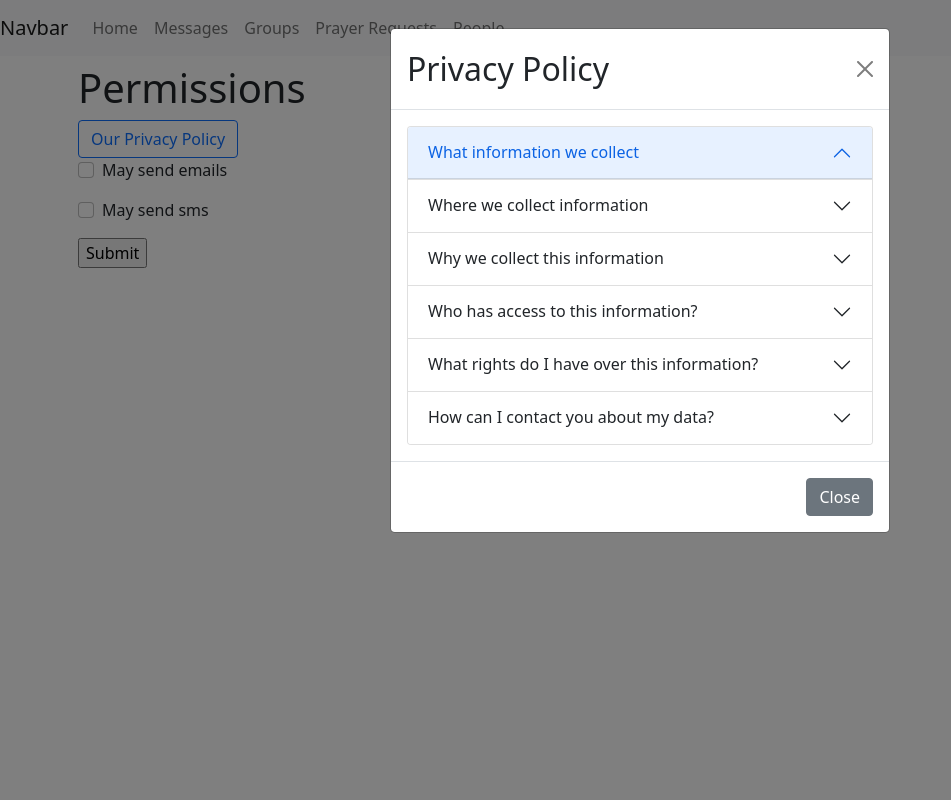
After one commit to bamaham93/FS2020, a Django app: page /prayer/permissions/1 in a window 1280 px wide, after a click on "Our Privacy Policy". The commit adds this page. Shown: the whole page, without its empty margins (0-951 px from the left). Run offline with Django 4.2, Linux system fonts and the light colour scheme; some libraries are stand-ins or nearby versions.

Commit message:
Adding permissions, privacy policy.

```diff
--- a/python_anywhere_website/prayer/forms.py
+++ b/python_anywhere_website/prayer/forms.py
@@ -1,5 +1,5 @@
 from django import forms
-from prayer.models import PrayerGroup, Person, PrayerMessage
+from prayer.models import PrayerGroup, Person, PrayerMessage, Permissions
 
 from crispy_forms.helper import FormHelper
 from crispy_forms.layout import Layout, Div, Submit, HTML, Button, Row, Field
@@ -41,3 +41,13 @@ class NewMessageForm(forms.ModelForm):
             "subject",
             "message",
         ]
+
+class PermissionsForm(forms.ModelForm):
+    """
+    """
+    class Meta:
+        model = Permissions
+        fields = [
+            'may_send_emails',
+            'may_send_sms',
+        ]
--- a/python_anywhere_website/prayer/models.py
+++ b/python_anywhere_website/prayer/models.py
@@ -55,3 +55,9 @@ class PrayerMessage(models.Model):
 
     def __str__(self):
         return f"{self.name}"
+
+
+class Permissions(models.Model):
+    profile = models.OneToOneField(PrayerProfile, on_delete=models.CASCADE)
+    may_send_emails = models.BooleanField()
+    may_send_sms = models.BooleanField()
--- a/python_anywhere_website/prayer/urls.py
+++ b/python_anywhere_website/prayer/urls.py
@@ -14,4 +14,5 @@ urlpatterns = [
     path("prayer-requests", views.prayer_requests, name="prayer_requests"),
     path("people", views.people, name="people"),
     path("delete-person/<person_id>", views.delete_person, name="delete_person"),
+    path('permissions/<int:id>', views.permissions, name="permissions"),
 ]
--- a/python_anywhere_website/prayer/views.py
+++ b/python_anywhere_website/prayer/views.py
@@ -1,6 +1,6 @@
 from django.shortcuts import render, redirect
-from prayer.forms import NewGroupForm, NewPersonForm, NewMessageForm
-from prayer.models import Person, PrayerGroup
+from prayer.forms import NewGroupForm, NewPersonForm, NewMessageForm, PermissionsForm
+from prayer.models import Person, PrayerGroup, PrayerMessage
 from django.contrib import messages
 from django.contrib.auth.decorators import login_required
 
@@ -22,7 +22,8 @@ def new_message(request) -> render:
     Create a new message.
     """
     context = {
-        'form': NewMessageForm()
+        'form': NewMessageForm(),
+        'messages': PrayerMessage.objects.all()  # TODO move to logic/queries.py
     }
     if request.method == "POST":
         form = NewMessageForm(request.POST)
@@ -72,7 +73,7 @@ def delete_group(request, group_id):
     """
     Delete the group with id of group_id.
     """
-    group_ = PrayerGroup.objects.get(id=group_id)
+    group_ = PrayerGroup.objects.get(id=group_id)  # TODO Move to logic/queries.py
     group_.delete()
     messages.success(request, f"You've successfully deleted the {group_.name} group.")
     return redirect("prayer:groups")
@@ -93,7 +94,7 @@ def people(request) -> render:
     """
     context = {
         "new_person_form": NewPersonForm(),
-        "people_list": Person.objects.all(),
+        "people_list": Person.objects.all(),  # TODO Move to logic/queries.py
         # 'messages': get_messages(request)
     }
     if request.method == "POST":
@@ -115,3 +116,8 @@ def delete_person(request, person_id: int) -> redirect:
         request, f"You have successfully deleted {person.first_name} {person.last_name}"
     )
     return redirect("prayer:people")
+
+
+def permissions(request, id):
+    context = {'form': PermissionsForm()}
+    return render(request, 'prayer/permissions.html', context)
--- /dev/null
+++ b/python_anywhere_website/templates/prayer/permissions.html
@@ -0,0 +1,41 @@
+{% extends 'prayer/prayer_base.html' %}
+
+{% load crispy_forms_tags %}
+
+{% block section1 %}
+    <h1>Permissions</h1>
+    <!-- Button trigger modal -->
+    <button type="button" class="btn btn-outline-primary" data-bs-toggle="modal" data-bs-target="#exampleModal">
+      Our Privacy Policy
+    </button>
+
+    <form action="#" method="POST">
+        {% csrf_token %}
+        {{ form | crispy }}
+        <input type="submit" value="Submit">
+    </form>
+
+
+
+
+
+<!-- Modal -->
+<div class="modal fade" id="exampleModal" tabindex="-1" aria-labelledby="exampleModalLabel" aria-hidden="true">
+  <div class="modal-dialog">
+    <div class="modal-content">
+      <div class="modal-header">
+        <h2 class="modal-title" id="exampleModalLabel">Privacy Policy</h2>
+        <button type="button" class="btn-close" data-bs-dismiss="modal" aria-label="Close"></button>
+      </div>
+      <div class="modal-body">
+        {% include 'prayer/privacy.html' %}
+      </div>
+      <div class="modal-footer">
+        <button type="button" class="btn btn-secondary" data-bs-dismiss="modal">Close</button>
+      </div>
+    </div>
+  </div>
+</div>
+
+
+{% endblock %}
--- a/python_anywhere_website/templates/prayer/prayer_base.html
+++ b/python_anywhere_website/templates/prayer/prayer_base.html
@@ -12,7 +12,7 @@
         <a class="nav-link" href="{% url 'prayer:index'%}">Home</a>
       </li>
       <li class="nav-item">
-        <a class="nav-link" href="{% url 'prayer:new_message' %}">New Message</a>
+        <a class="nav-link" href="{% url 'prayer:new_message' %}">Messages</a>
       </li>
       <li class="nav-item">
         <a class="nav-link" href="{% url 'prayer:groups' %}">Groups</a>
--- /dev/null
+++ b/python_anywhere_website/templates/prayer/privacy.html
@@ -0,0 +1,78 @@
+<div class="accordion" id="accordionExample">
+  <div class="accordion-item">
+    <h2 class="accordion-header" id="headingOne">
+      <button class="accordion-button" type="button" data-bs-toggle="collapse" data-bs-target="#collapseOne" aria-expanded="true" aria-controls="collapseOne">
+        What information we collect
+      </button>
+    </h2>
+    <div id="collapseOne" class="accordion-collapse collapse" aria-labelledby="headingOne" data-bs-parent="#accordionExample">
+      <div class="accordion-body">
+        <strong>This is the first item's accordion body.</strong> It is shown by default, until the collapse plugin adds the appropriate classes that we use to style each element. These classes control the overall appearance, as well as the showing and hiding via CSS transitions. You can modify any of this with custom CSS or overriding our default variables. It's also worth noting that just about any HTML can go within the <code>.accordion-body</code>, though the transition does limit overflow.
+      </div>
+    </div>
+  </div>
+  <div class="accordion-item">
+    <h2 class="accordion-header" id="headingTwo">
+      <button class="accordion-button collapsed" type="button" data-bs-toggle="collapse" data-bs-target="#collapseTwo" aria-expanded="false" aria-controls="collapseTwo">
+        Where we collect information
+      </button>
+    </h2>
+    <div id="collapseTwo" class="accordion-collapse collapse" aria-labelledby="headingTwo" data-bs-parent="#accordionExample">
+      <div class="accordion-body">
+        <strong>This is the second item's accordion body.</strong> It is hidden by default, until the collapse plugin adds the appropriate classes that we use to style each element. These classes control the overall appearance, as well as the showing and hiding via CSS transitions. You can modify any of this with custom CSS or overriding our default variables. It's also worth noting that just about any HTML can go within the <code>.accordion-body</code>, though the transition does limit overflow.
+      </div>
+    </div>
+  </div>
+  <div class="accordion-item">
+    <h2 class="accordion-header" id="headingThree">
+      <button class="accordion-button collapsed" type="button" data-bs-toggle="collapse" data-bs-target="#collapseThree" aria-expanded="false" aria-controls="collapseThree">
+        Why we collect this information
+      </button>
+    </h2>
+    <div id="collapseThree" class="accordion-collapse collapse" aria-labelledby="headingThree" data-bs-parent="#accordionExample">
+      <div class="accordion-body">
+        <strong>This is the third item's accordion body.</strong> It is hidden by default, until the collapse plugin adds the appropriate classes that we use to style each element. These classes control the overall appearance, as well as the showing and hiding via CSS transitions. You can modify any of this with custom CSS or overriding our default variables. It's also worth noting that just about any HTML can go within the <code>.accordion-body</code>, though the transition does limit overflow.
+      </div>
+    </div>
+  </div>
+
+  <div class="accordion-item">
+    <h2 class="accordion-header" id="headingThree">
+      <button class="accordion-button collapsed" type="button" data-bs-toggle="collapse" data-bs-target="#collapseThree" aria-expanded="false" aria-controls="collapseThree">
+        Who has access to this information?
+      </button>
+    </h2>
+    <div id="collapseThree" class="accordion-collapse collapse" aria-labelledby="headingThree" data-bs-parent="#accordionExample">
+      <div class="accordion-body">
+        <strong>This is the third item's accordion body.</strong> It is hidden by default, until the collapse plugin adds the appropriate classes that we use to style each element. These classes control the overall appearance, as well as the showing and hiding via CSS transitions. You can modify any of this with custom CSS or overriding our default variables. It's also worth noting that just about any HTML can go within the <code>.accordion-body</code>, though the transition does limit overflow.
+      </div>
+    </div>
+  </div>
+
+  <div class="accordion-item">
+    <h2 class="accordion-header" id="headingThree">
+      <button class="accordion-button collapsed" type="button" data-bs-toggle="collapse" data-bs-target="#collapseThree" aria-expanded="false" aria-controls="collapseThree">
+        What rights do I have over this information?
+      </button>
+    </h2>
+    <div id="collapseThree" class="accordion-collapse collapse" aria-labelledby="headingThree" data-bs-parent="#accordionExample">
+      <div class="accordion-body">
+        <strong>This is the third item's accordion body.</strong> It is hidden by default, until the collapse plugin adds the appropriate classes that we use to style each element. These classes control the overall appearance, as well as the showing and hiding via CSS transitions. You can modify any of this with custom CSS or overriding our default variables. It's also worth noting that just about any HTML can go within the <code>.accordion-body</code>, though the transition does limit overflow.
+      </div>
+    </div>
+  </div>
+
+  <div class="accordion-item">
+    <h2 class="accordion-header" id="headingThree">
+      <button class="accordion-button collapsed" type="button" data-bs-toggle="collapse" data-bs-target="#collapseThree" aria-expanded="false" aria-controls="collapseThree">
+        How can I contact you about my data?
+      </button>
+    </h2>
+    <div id="collapseThree" class="accordion-collapse collapse" aria-labelledby="headingThree" data-bs-parent="#accordionExample">
+      <div class="accordion-body">
+        <strong>This is the third item's accordion body.</strong> It is hidden by default, until the collapse plugin adds the appropriate classes that we use to style each element. These classes control the overall appearance, as well as the showing and hiding via CSS transitions. You can modify any of this with custom CSS or overriding our default variables. It's also worth noting that just about any HTML can go within the <code>.accordion-body</code>, though the transition does limit overflow.
+      </div>
+    </div>
+  </div>
+
+</div>
```
Also changed, not shown: python_anywhere_website/templates/prayer/new_message.html (+16 -1 lines), python_anywhere_website/db.sqlite3.
